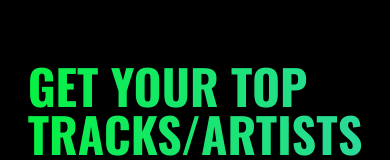
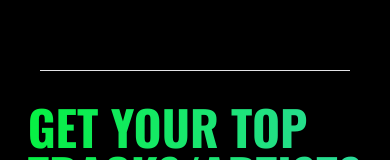
Before and after one commit to deauthe/playgen-spotify, a Next.js app: page / in a window 390 px wide. Shown: the part 874-1034 px from the top of the page. Built offline with nearby package versions, Linux system fonts and the light colour scheme; no server answers.

Commit message:
style changes

```diff
--- a/app/page.tsx
+++ b/app/page.tsx
@@ -5,6 +5,7 @@ export default function Home() {
 	return (
 		<main className="flex flex-col min-h-screen bg-black w-screen ">
 			<MonthlyPlaylistMaker />
+			<hr className="mx-10 my-5" />
 			<TopItemsSection />
 		</main>
 	);
--- a/components/mainComponents/Navbar.tsx
+++ b/components/mainComponents/Navbar.tsx
@@ -68,7 +68,7 @@ const Navbar = (props: Props) => {
 							<h2 className="text-xs">followers {user.followers?.total}</h2>
 						</div>
 					)}
-					<div className="md:size-12 size-8 overflow-hidden rounded-full my-auto ">
+					<div className="md:size-12 size-10 overflow-hidden rounded-full my-auto ">
 						{loggedIn === AuthStatus.Authenticated && user && (
 							<Image
 								alt="user"
```
